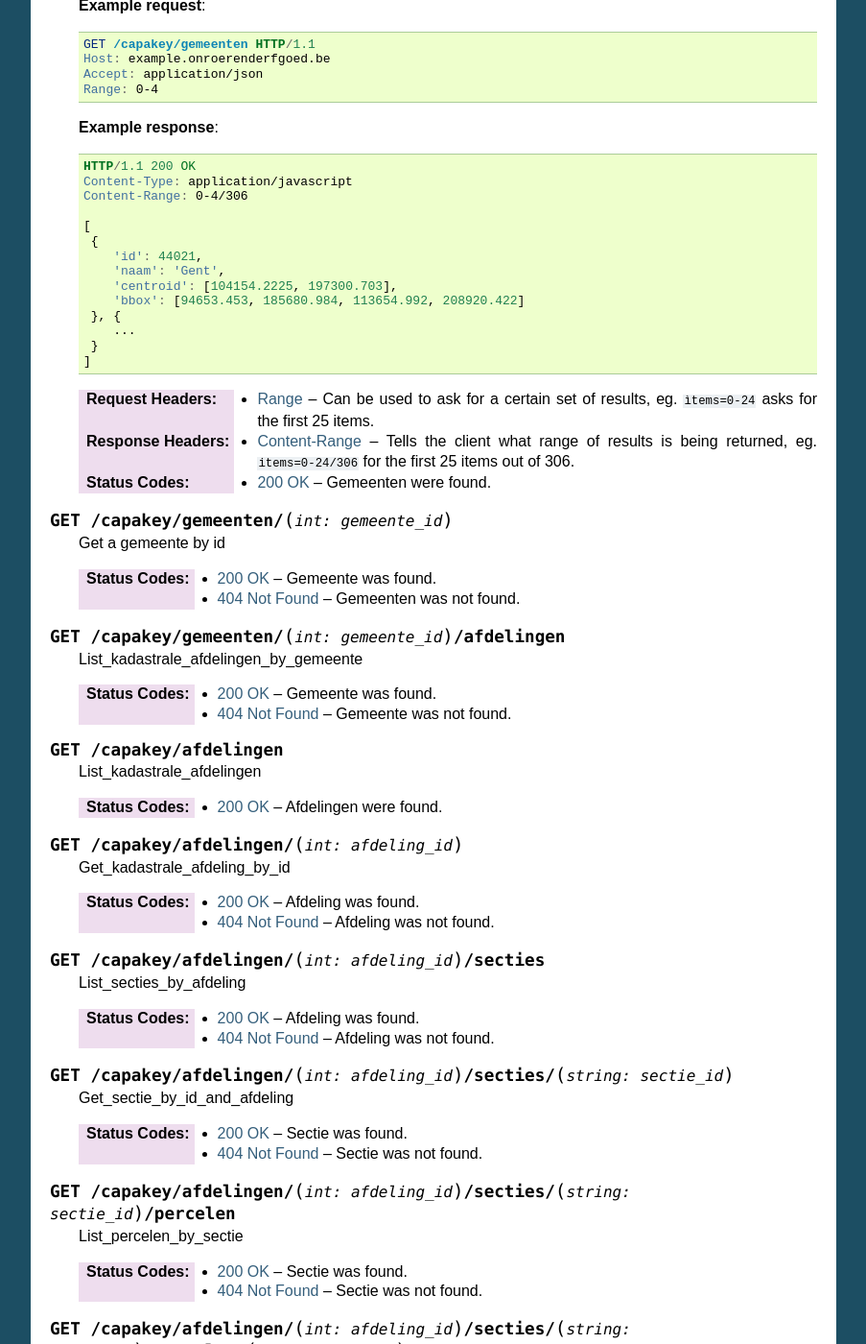
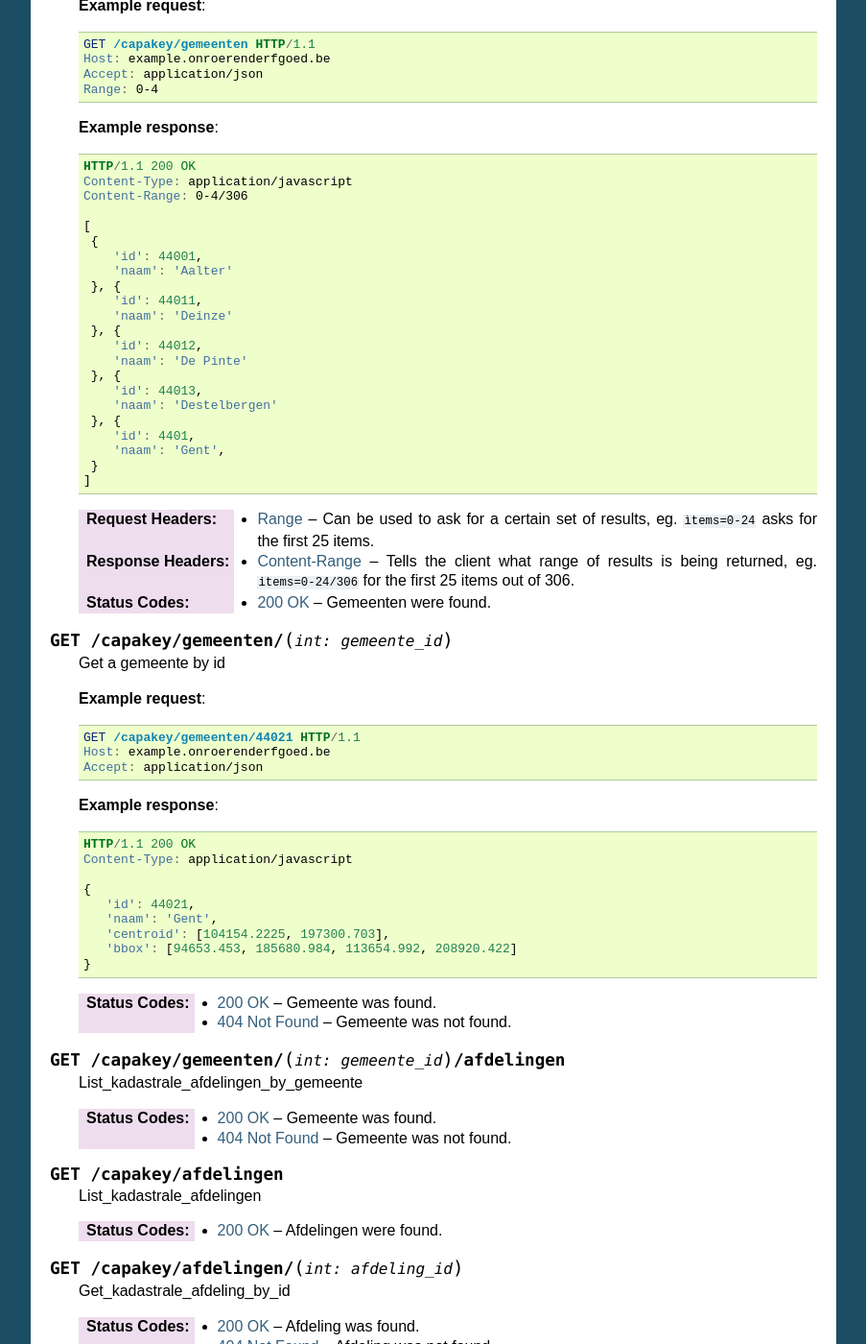
Before and after one commit to OnroerendErfgoed/crabpy_pyramid, a Sphinx documentation site: the page built from docs/source/services.rst, in a window 1280 px wide and 1400 px high, scrolled down 328 px. Shown: the whole window at 96% size, without its empty margins (198-1101 px from the left). Built offline with Sphinx 7.4.7, drawn with Linux system fonts in a browser that asks for light colours.

Commit message:
Fix sample for gemeenten and add gemeente detail.

```diff
--- a/docs/source/services.rst
+++ b/docs/source/services.rst
@@ -33,12 +33,20 @@ Capakey
 
        [
         {
-           'id': 44021,
+           'id': 44001,
+           'naam': 'Aalter'
+        }, {
+           'id': 44011,
+           'naam': 'Deinze'
+        }, {
+           'id': 44012,
+           'naam': 'De Pinte'
+        }, {
+           'id': 44013,
+           'naam': 'Destelbergen'
+        }, {
+           'id': 4401,
            'naam': 'Gent',
-           'centroid': [104154.2225, 197300.703],
-           'bbox': [94653.453, 185680.984, 113654.992, 208920.422]
-        }, {
-           ...
         }
        ]
 
@@ -52,8 +60,30 @@ Capakey
 
     Get a gemeente by id
 
+    **Example request**:
+
+    .. sourcecode:: http
+
+       GET /capakey/gemeenten/44021 HTTP/1.1
+       Host: example.onroerenderfgoed.be
+       Accept: application/json
+
+    **Example response**:
+
+    .. sourcecode:: http
+
+       HTTP/1.1 200 OK
+       Content-Type: application/javascript
+
+       {
+          'id': 44021,
+          'naam': 'Gent',
+          'centroid': [104154.2225, 197300.703],
+          'bbox': [94653.453, 185680.984, 113654.992, 208920.422]
+       }
+
     :statuscode 200: Gemeente was found.
-    :statuscode 404: Gemeenten was not found.
+    :statuscode 404: Gemeente was not found.
 
 .. http:get:: /capakey/gemeenten/(int:gemeente_id)/afdelingen
 
```
